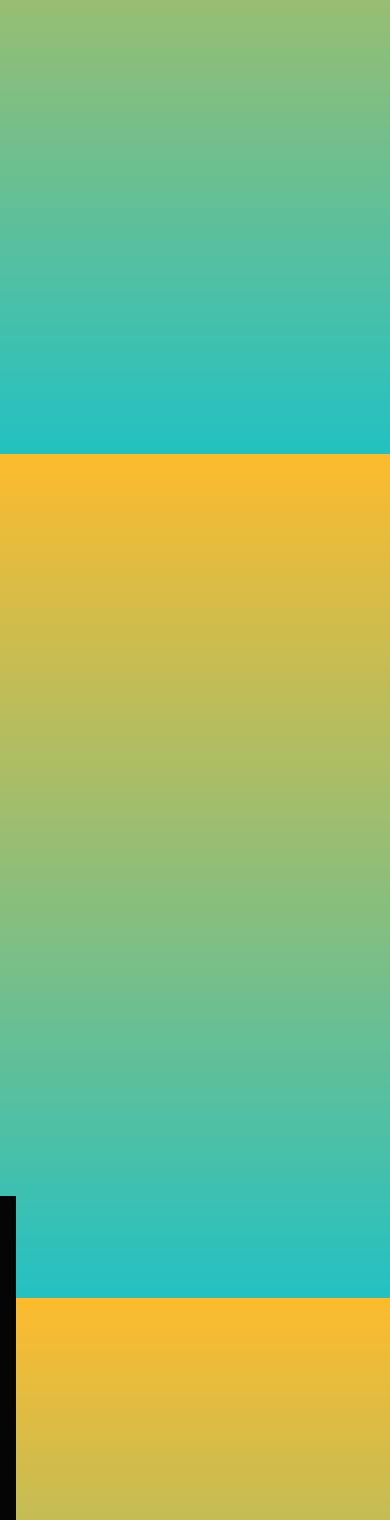
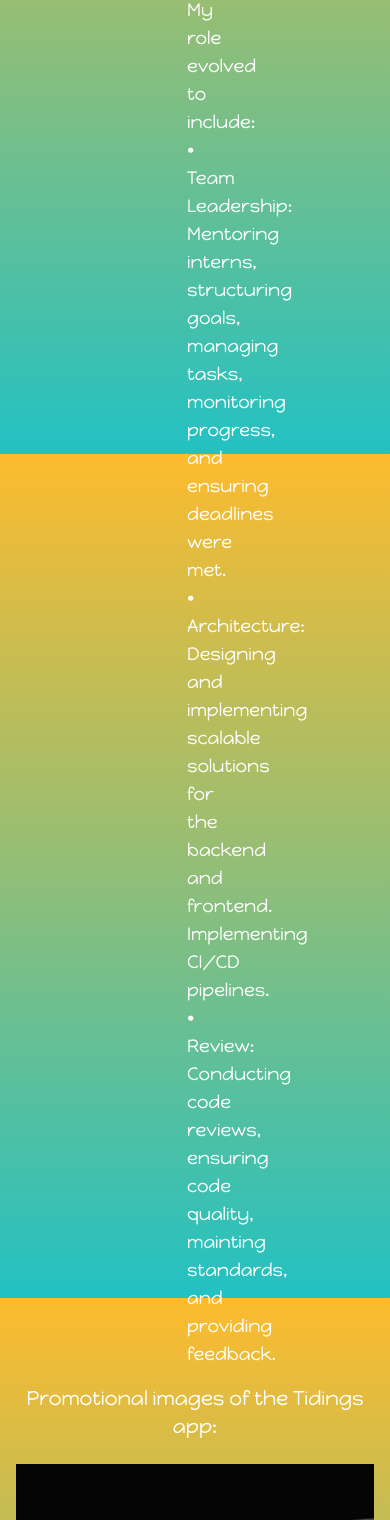
Before and after one commit to KristiF/personal-site, a Next.js app: page /work in a window 390 px wide. Shown: the part 4610-6130 px from the top of the page. Built offline with nearby package versions, Linux system fonts and the light colour scheme.

Commit message:
add tidings

```diff
--- a/app/_components/Tidings.tsx
+++ b/app/_components/Tidings.tsx
@@ -28,7 +28,7 @@ const Tidings: FC = () => {
         },
     ];
     return (
-        <div className="flex flex-col gap-8">
+        <div className="flex flex-col">
             <div className="flex flex-col sm:flex-row justify-evenly gap-8 items-center">
                 <div className="relative h-80 w-full">
                     <Image
@@ -40,20 +40,48 @@ const Tidings: FC = () => {
                 </div>
                 <div className="flex flex-col text-lg text-justify text-white gap-8 max-w-4">
                     <p>
-                        I started working on Tidings in April 2023. It was a
-                        startup focused on revolutionizing the news industry
-                        with an AI-based news aggregator app. The app featured
-                        personalized news with articles from a wide range of
-                        sources, either scraped or obtained through APIs. The
-                        articles were summarized using large language models. It
-                        also featured a personal news podcast, which was
-                        generated using text-to-speech and natural language
-                        processing.
+                        Tidings was a startup with the aim of revolutionizing
+                        news consumption with an AI-based news aggregator app.
+                        The app featured personalized news with articles from a
+                        wide range of sources, either scraped or obtained
+                        through APIs. The articles were summarized using large
+                        language models. It also featured a personal news
+                        podcast, which was generated using text-to-speech and
+                        natural language processing.
                     </p>
-                    <p></p>
+                    <p>
+                        At Tidings, I was fully responsible for the full-stack
+                        development of the application. I built a backend using
+                        Node.js and Python, utilizing Azure Functions and Azure
+                        Container Instances for scalable, serverless computing.
+                        The frontend was developed using React and React Native.
+                        I managed the article database by integrating API
+                        fetching and web scraping, followed by processing and
+                        summarizing the articles using large language models. As
+                        the startup grew, I took on additional responsibilities
+                        as the tech team expanded with interns. My role evolved
+                        to include:
+                        <ul>
+                            <li>
+                                • Team Leadership: Mentoring interns,
+                                structuring goals, managing tasks, monitoring
+                                progress, and ensuring deadlines were met.
+                            </li>
+                            <li>
+                                • Architecture: Designing and implementing
+                                scalable solutions for the backend and frontend.
+                                Implementing CI/CD pipelines.
+                            </li>
+                            <li>
+                                • Review: Conducting code reviews, ensuring code
+                                quality, mainting standards, and providing
+                                feedback.
+                            </li>
+                        </ul>
+                    </p>
                 </div>
             </div>
-            <h2 className="text-white font-happy text-center text-xl sm:text-3xl">
+            <h2 className="text-white mt-4 font-happy text-center text-xl sm:text-2xl">
                 Promotional images of the Tidings app:
             </h2>
             <ImageGallery items={appImages} />
```
